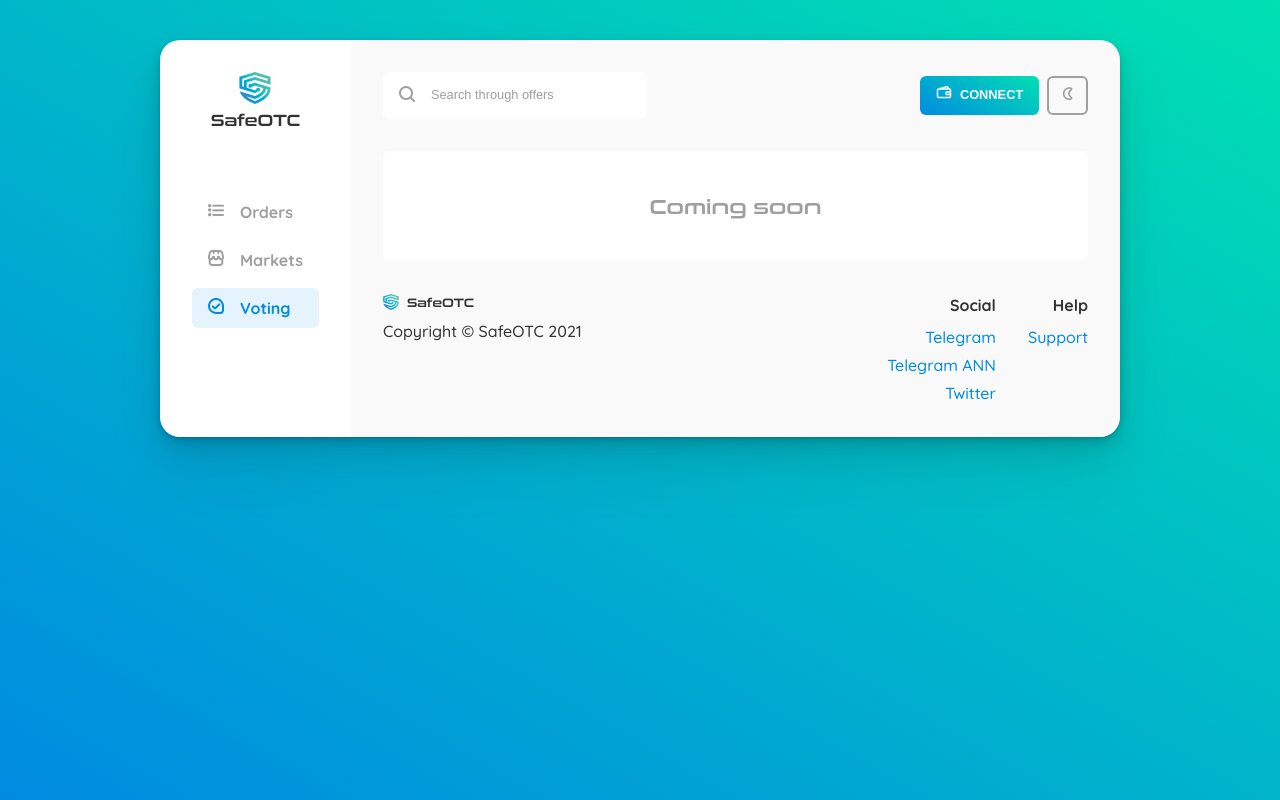
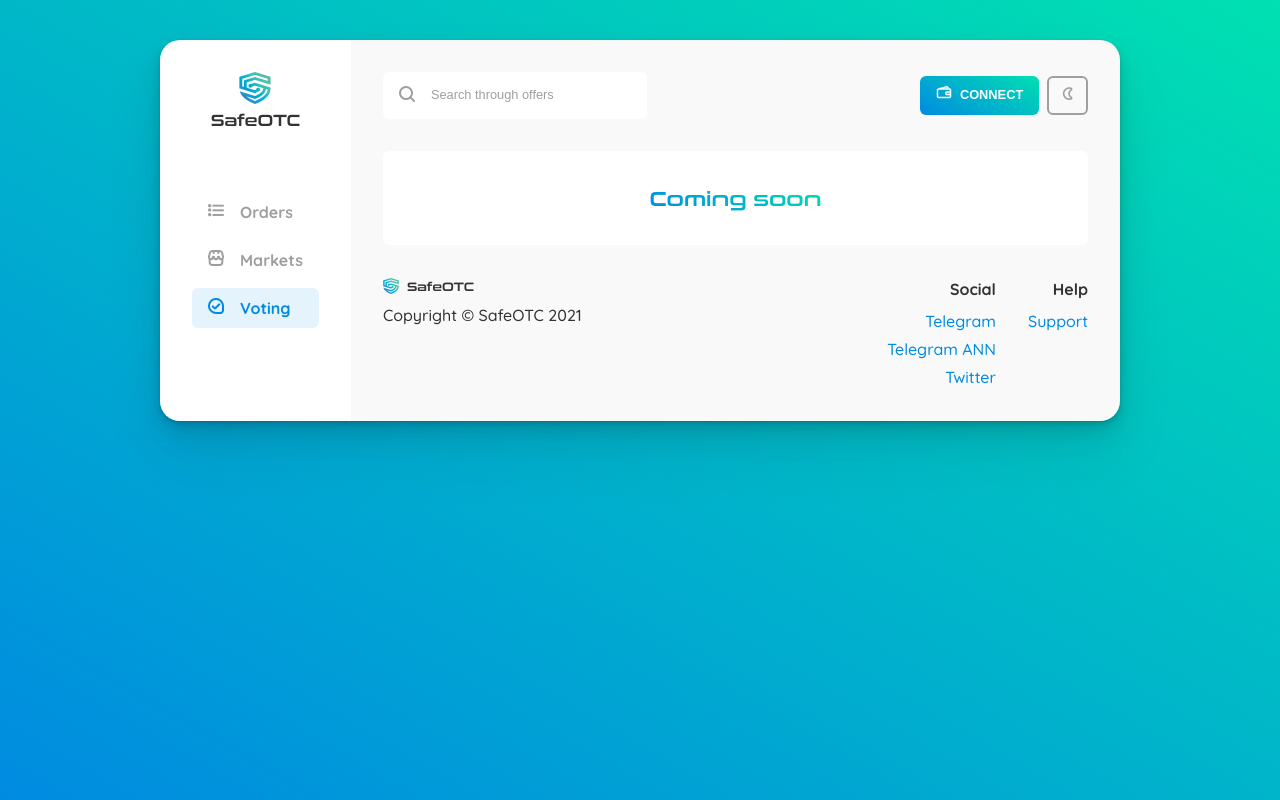
Before and after one commit to safeotc/demo-app, a Next.js app: page /voting in a window 1280 px wide. Built offline with nearby package versions, Linux system fonts and the light colour scheme.

Commit message:
fixes loading unmounted component update, adds gradient text to coming soon

```diff
--- a/components/ComingSoon.tsx
+++ b/components/ComingSoon.tsx
@@ -1,5 +1,9 @@
 import React from 'react';
 
-const ComingSoon: React.FC = () => <div className="o-box c-coming-soon">Coming soon</div>;
+const ComingSoon: React.FC = () => (
+    <div className="o-box u-text-center">
+        <span className="c-coming-soon">Coming soon</span>
+    </div>
+);
 
 export default ComingSoon;
--- a/pages/orders/open.tsx
+++ b/pages/orders/open.tsx
@@ -29,7 +29,7 @@
             proceed && updateOrdersState({ fetchState: 'finished', orders });
         })();
 
-        () => {
+        return () => {
             proceed = false;
         };
     }, [updateOrdersState]);
--- a/styles/components/_components.coming-soon.scss
+++ b/styles/components/_components.coming-soon.scss
@@ -1,6 +1,5 @@
 .c-coming-soon {
   font-family: conthraxsemibold, sans-serif;
-  color: var(--color-tertiary);
-  text-align: center;
   font-size: 1.25em;
+  @include brand-gradient-text();
 }
```
